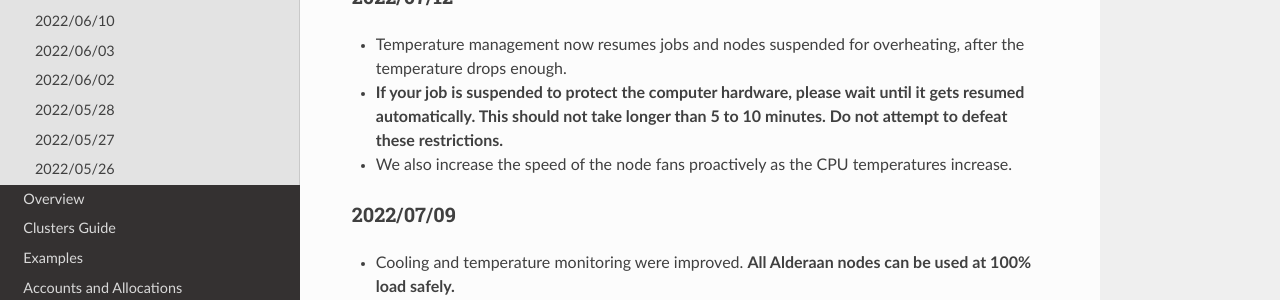
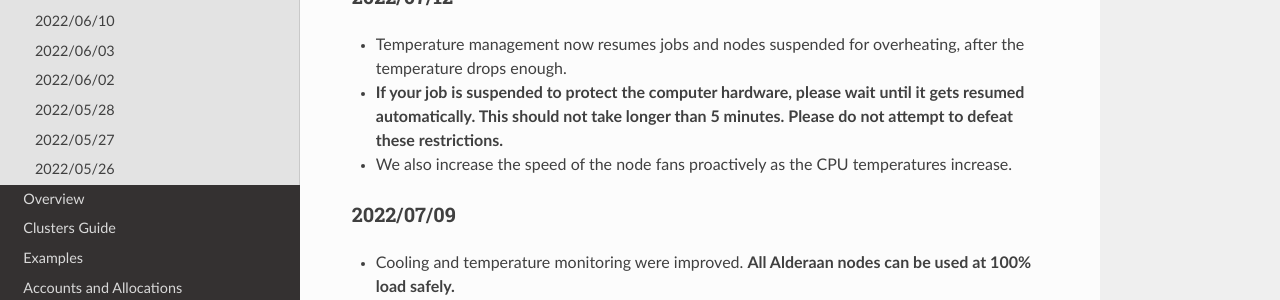
Before and after one commit to ccmucdenver/ccm-docs, an MkDocs documentation site: the page built from docs/updates.md, in a window 1280 px wide and 900 px high. Shown: the part 321-621 px from the top of the window. Built offline with MkDocs 1.6.1, drawn with Linux system fonts in a browser that asks for light colours; nearby versions of some CDN libraries.

Commit message:
few wminutes

```diff
--- a/docs/updates.md
+++ b/docs/updates.md
@@ -11,7 +11,7 @@ Real-time  &nbsp;  &nbsp; [Room temperature](https://demo.openwfm.org/web/aldera
 * Temperature management now resumes jobs and nodes suspended for overheating, after the temperature drops enough.
 
 * **If your job is suspended to protect the computer hardware,
-please wait until it gets resumed automatically. This should not take longer than 5 to 10 minutes. Do not attempt to defeat these restrictions.**
+please wait until it gets resumed automatically. This should not take longer than 5  minutes. Please do not attempt to defeat these restrictions.**
 
 * We also increase the speed of
 the node fans proactively as the CPU temperatures increase.
```
